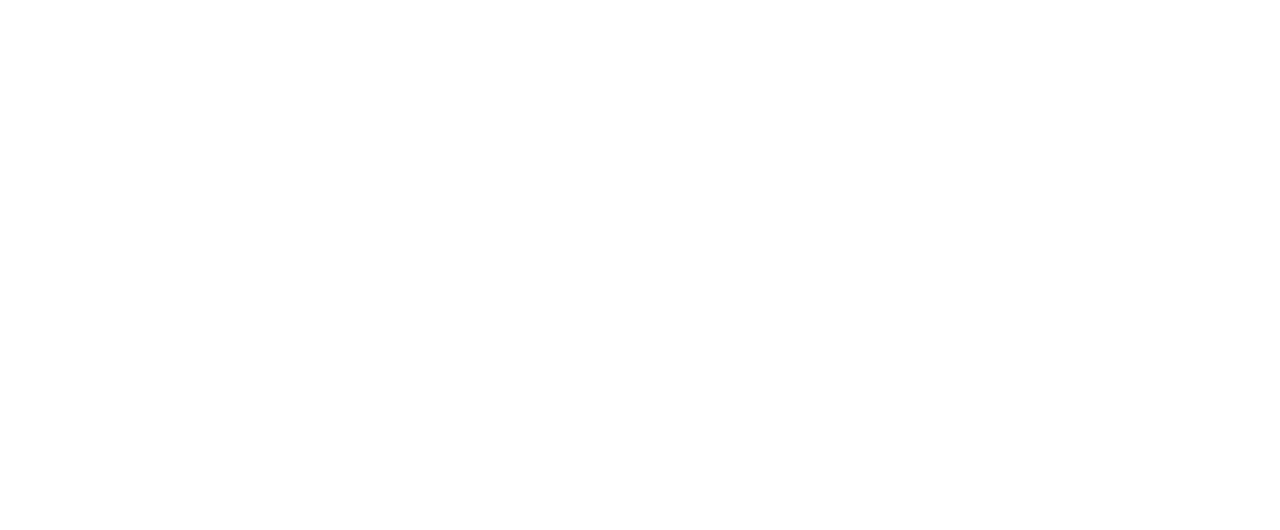
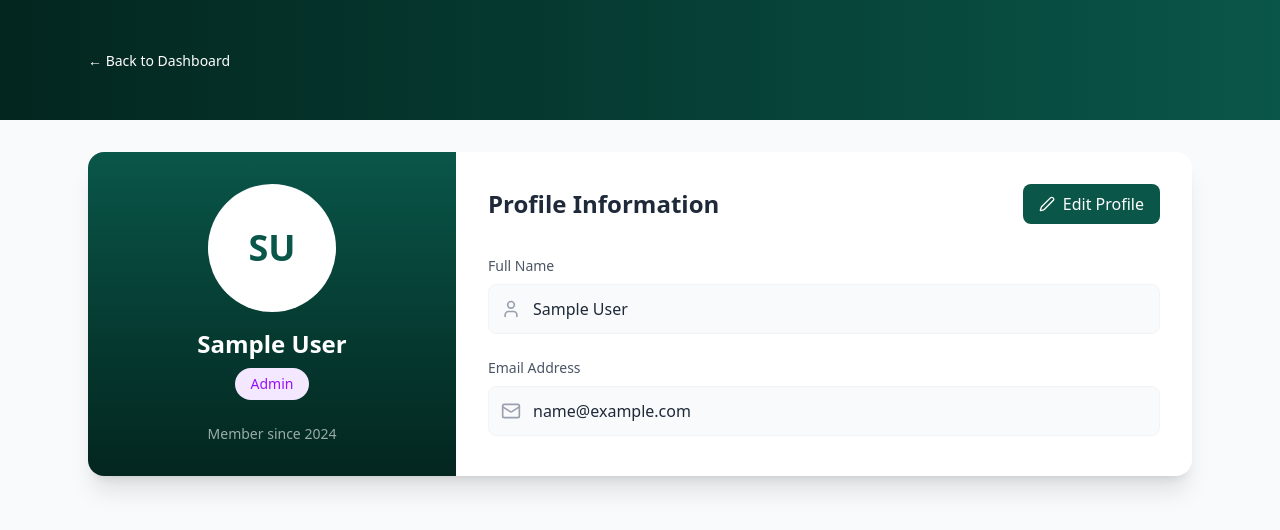
Before and after one commit to surajgupta1122/SkillForge, a React (Vite) app in the folder client/: page /profile in a window 1280 px wide. Before the commit this address had no page. Shown: the top 530 px of the page. Built offline with nearby package versions, Linux system fonts and the light colour scheme; sample sign-in values are in the browser's storage.

Commit message:
feat: add Profile page with user data management and editing functionality

```diff
--- a/client/src/App.jsx
+++ b/client/src/App.jsx
@@ -3,6 +3,7 @@
 import Layout from "./components/Layout";
 import Login from "./pages/Login";
 import Register from "./pages/Register";
+import Profile from "./pages/Profile";
 import ProtectedRoute from "./routes/ProtectedRoute";
 
 import Home from "./pages/guest/Home";
@@ -35,6 +36,16 @@
           <Route path="/login" element={<Login />} />
           <Route path="/register" element={<Register />} />
         </Route>
+
+        {/* Profile */}
+        <Route
+          path="/profile"
+          element={
+            <ProtectedRoute>
+              <Profile />
+            </ProtectedRoute>
+          }
+        />
 
         {/* Student */}
         <Route
--- a/client/src/components/Navbar.jsx
+++ b/client/src/components/Navbar.jsx
@@ -1,6 +1,7 @@
 import { useState, useEffect, useRef } from "react";
 import { useNavigate, useLocation } from "react-router-dom";
 import Logo from "../assets/logo.png";
+import { User, LayoutDashboard, LogOut } from "lucide-react";
 
 export default function Navbar({ className = "" }) {
   const navigate = useNavigate();
@@ -142,12 +143,13 @@
 
               {/* Dropdown */}
               {dropdownOpen && (
-                <div className="absolute right-0 mt-3 w-48 bg-white border rounded-lg shadow-lg py-2 z-50">
+                <div className="absolute right-0 w-48 bg-white border rounded-lg shadow-lg overflow-hidden">
                   <button
                     onClick={() => navigate("/profile")}
-                    className="block w-full text-left px-4 py-2 hover:bg-gray-100"
+                    className="flex items-center gap-3 w-full text-left px-4 py-3 hover:bg-gray-100 transition"
                   >
-                    Profile
+                    <User className="w-4 h-4 text-gray-500" />
+                    <span>Profile</span>
                   </button>
 
                   {/* Role-based Dashboard */}
@@ -163,25 +165,20 @@
                         navigate("/dashboard"); // fallback
                       }
                     }}
-                    className="block w-full text-left px-4 py-2 hover:bg-gray-100"
+                    className="flex items-center gap-3 w-full text-left px-4 py-3 hover:bg-gray-100 transition"
                   >
-                    Dashboard
+                    <LayoutDashboard className="w-4 h-4 text-gray-500" />
+                    <span>Dashboard</span>
                   </button>
 
-                  <button
-                    onClick={() => navigate("/settings")}
-                    className="block w-full text-left px-4 py-2 hover:bg-gray-100"
-                  >
-                    Settings
-                  </button>
-
-                  <hr className="my-2" />
+                  <div className="border-t border-gray-200 my-1"></div>
 
                   <button
                     onClick={handleLogout}
-                    className="block w-full text-left px-4 py-2 text-red-500 hover:bg-gray-100"
+                    className="flex items-center gap-3 w-full text-left px-4 py-3 text-red-500 hover:bg-red-50 transition"
                   >
-                    Logout
+                    <LogOut className="w-4 h-4" />
+                    <span>Logout</span>
                   </button>
                 </div>
               )}
--- /dev/null
+++ b/client/src/pages/Profile.jsx
@@ -0,0 +1,261 @@
+import { useState, useEffect } from "react";
+import { useNavigate } from "react-router-dom";
+import {
+  User,
+  Mail,
+  Camera,
+  Save,
+  X,
+  Edit2,
+} from "lucide-react";
+
+export default function Profile() {
+  const navigate = useNavigate();
+  const [user, setUser] = useState(null);
+  const [loading, setLoading] = useState(true);
+  const [isEditing, setIsEditing] = useState(false);
+
+  // Form states
+  const [formData, setFormData] = useState({
+    name: "",
+    email: "",
+  });
+
+  // Load user data
+  useEffect(() => {
+    setTimeout(() => {
+      const userData = JSON.parse(localStorage.getItem("user")) || {
+        id: 1,
+        name: "John Doe",
+        email: "john.doe@example.com",
+        role: "student",
+        avatar: null,
+      };
+
+      setUser(userData);
+      setFormData({
+        name: userData.name || "",
+        email: userData.email || "",
+      });
+      setLoading(false);
+    }, 500);
+  }, []);
+
+  const handleInputChange = (e) => {
+    const { name, value } = e.target;
+    setFormData(prev => ({ ...prev, [name]: value }));
+  };
+
+  const handleSave = () => {
+    const updatedUser = {
+      ...user,
+      name: formData.name,
+      email: formData.email,
+    };
+
+    localStorage.setItem("user", JSON.stringify(updatedUser));
+    setUser(updatedUser);
+    setIsEditing(false);
+  };
+
+  const handleCancel = () => {
+    setFormData({
+      name: user.name || "",
+      email: user.email || "",
+    });
+    setIsEditing(false);
+  };
+
+  const getInitials = (name) => {
+    return name
+      ?.split(" ")
+      .map(n => n[0])
+      .join("")
+      .toUpperCase() || "U";
+  };
+
+  const getRoleColor = (role) => {
+    switch(role) {
+      case "admin": return "bg-purple-100 text-purple-600";
+      case "instructor": return "bg-blue-100 text-blue-600";
+      default: return "bg-green-100 text-green-600";
+    }
+  };
+
+  const getDashboardPath = () => {
+    switch(user?.role) {
+      case "admin": return "/admin";
+      case "instructor": return "/instructor";
+      default: return "/student";
+    }
+  };
+
+  if (loading) {
+    return (
+      <div className="min-h-screen bg-gray-50 flex items-center justify-center">
+        <div className="text-center">
+          <div className="w-12 h-12 border-4 border-[#0A5649] border-t-transparent rounded-full animate-spin mx-auto mb-4"></div>
+          <p className="text-gray-600">Loading profile...</p>
+        </div>
+      </div>
+    );
+  }
+
+  return (
+    <div className="min-h-screen bg-gray-50">
+      {/* Header */}
+      <div className="bg-gradient-to-r from-[#03261F] to-[#0A5649] py-12">
+        <div className="max-w-6xl mx-auto px-6">
+          <button
+            onClick={() => navigate(getDashboardPath())}
+            className="text-white text-lg transition-colors text-sm"
+          >
+            ← Back to Dashboard
+          </button>
+        </div>
+      </div>
+
+      {/* Profile Content */}
+      <div className="max-w-6xl mx-auto px-6 py-8">
+        <div className="bg-white rounded-2xl shadow-xl overflow-hidden">
+          <div className="flex flex-col md:flex-row">
+            {/* Left Side - Avatar & Role */}
+            <div className="md:w-1/3 bg-gradient-to-b from-[#0A5649] to-[#03261F] p-8 text-white">
+              <div className="text-center">
+                {/* Avatar */}
+                <div className="relative inline-block mb-4">
+                  <div className="w-32 h-32 rounded-full bg-white border-4 border-white/30 mx-auto flex items-center justify-center overflow-hidden">
+                    {user?.avatar ? (
+                      <img src={user.avatar} alt={user.name} className="w-full h-full object-cover" />
+                    ) : (
+                      <span className="text-4xl font-bold text-[#0A5649]">
+                        {getInitials(user?.name)}
+                      </span>
+                    )}
+                  </div>
+                  {isEditing && (
+                    <button className="absolute bottom-0 right-0 p-2 bg-white text-[#0A5649] rounded-full hover:bg-gray-100 transition shadow-lg">
+                      <Camera className="w-4 h-4" />
+                    </button>
+                  )}
+                </div>
+
+                {/* Name */}
+                <h2 className="text-2xl font-bold mb-2">{user?.name}</h2>
+
+                {/* Role Badge */}
+                <div className="flex justify-center">
+                  <span className={`px-4 py-1.5 rounded-full text-sm font-medium ${getRoleColor(user?.role)}`}>
+                    {user?.role?.charAt(0).toUpperCase() + user?.role?.slice(1)}
+                  </span>
+                </div>
+
+                {/* Member Since (Optional) */}
+                <p className="text-white/60 text-sm mt-6">
+                  Member since 2024
+                </p>
+              </div>
+            </div>
+
+            {/* Right Side - Edit & Information */}
+            <div className="md:w-2/3 p-8">
+              {/* Header with Edit Button */}
+              <div className="flex justify-between items-center mb-8">
+                <h3 className="text-2xl font-bold text-gray-800">Profile Information</h3>
+
+                {!isEditing ? (
+                  <button
+                    onClick={() => setIsEditing(true)}
+                    className="flex items-center gap-2 px-4 py-2 bg-[#0A5649] text-white rounded-lg hover:bg-[#03261F] transition"
+                  >
+                    <Edit2 className="w-4 h-4" />
+                    Edit Profile
+                  </button>
+                ) : (
+                  <div className="flex gap-2">
+                    <button
+                      onClick={handleCancel}
+                      className="flex items-center gap-2 px-4 py-2 border border-gray-300 text-gray-600 rounded-lg hover:bg-gray-50 transition"
+                    >
+                      <X className="w-4 h-4" />
+                      Cancel
+                    </button>
+                    <button
+                      onClick={handleSave}
+                      className="flex items-center gap-2 px-4 py-2 bg-[#0A5649] text-white rounded-lg hover:bg-[#03261F] transition"
+                    >
+                      <Save className="w-4 h-4" />
+                      Save
+                    </button>
+                  </div>
+                )}
+              </div>
+
+              {/* Information Form */}
+              <div className="space-y-6">
+                {/* Name Field */}
+                <div>
+                  <label className="block text-sm font-medium text-gray-600 mb-2">
+                    Full Name
+                  </label>
+                  {isEditing ? (
+                    <div className="relative">
+                      <User className="absolute left-3 top-1/2 transform -translate-y-1/2 w-5 h-5 text-gray-400" />
+                      <input
+                        type="text"
+                        name="name"
+                        value={formData.name}
+                        onChange={handleInputChange}
+                        className="w-full pl-10 pr-4 py-3 border border-gray-300 rounded-lg focus:outline-none focus:ring-2 focus:ring-[#0A5649]"
+                        placeholder="Enter your name"
+                      />
+                    </div>
+                  ) : (
+                    <div className="flex items-center gap-3 p-3 bg-gray-50 rounded-lg border border-gray-100">
+                      <User className="w-5 h-5 text-gray-400" />
+                      <span className="text-gray-800">{user?.name}</span>
+                    </div>
+                  )}
+                </div>
+
+                {/* Email Field */}
+                <div>
+                  <label className="block text-sm font-medium text-gray-600 mb-2">
+                    Email Address
+                  </label>
+                  {isEditing ? (
+                    <div className="relative">
+                      <Mail className="absolute left-3 top-1/2 transform -translate-y-1/2 w-5 h-5 text-gray-400" />
+                      <input
+                        type="email"
+                        name="email"
+                        value={formData.email}
+                        onChange={handleInputChange}
+                        className="w-full pl-10 pr-4 py-3 border border-gray-300 rounded-lg focus:outline-none focus:ring-2 focus:ring-[#0A5649]"
+                        placeholder="Enter your email"
+                      />
+                    </div>
+                  ) : (
+                    <div className="flex items-center gap-3 p-3 bg-gray-50 rounded-lg border border-gray-100">
+                      <Mail className="w-5 h-5 text-gray-400" />
+                      <span className="text-gray-800">{user?.email}</span>
+                    </div>
+                  )}
+                </div>
+
+                {/* Helper Text when Editing */}
+                {isEditing && (
+                  <div className="mt-4 p-4 bg-blue-50 rounded-lg">
+                    <p className="text-sm text-blue-600">
+                      ✏️ You are in edit mode. Click Save to update your information.
+                    </p>
+                  </div>
+                )}
+              </div>
+            </div>
+          </div>
+        </div>
+      </div>
+    </div>
+  );
+}
```
